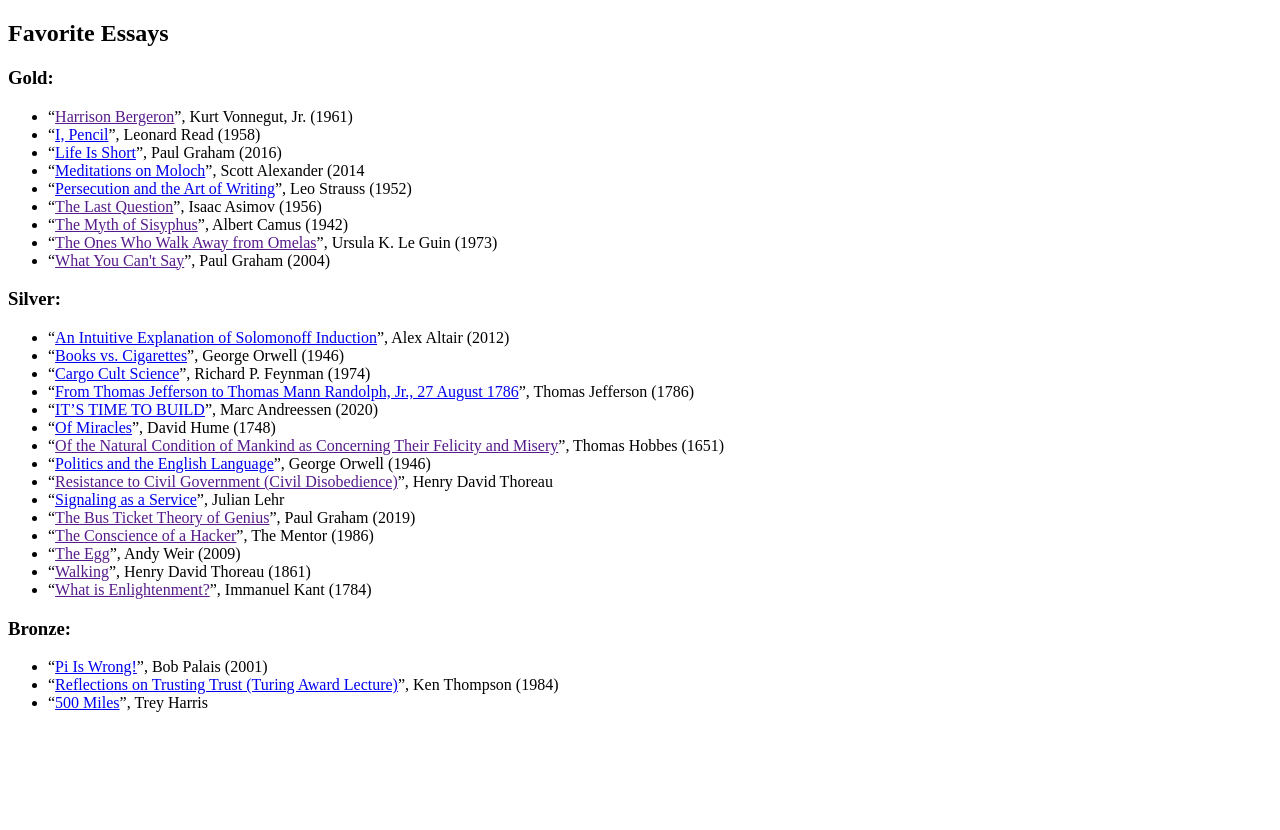
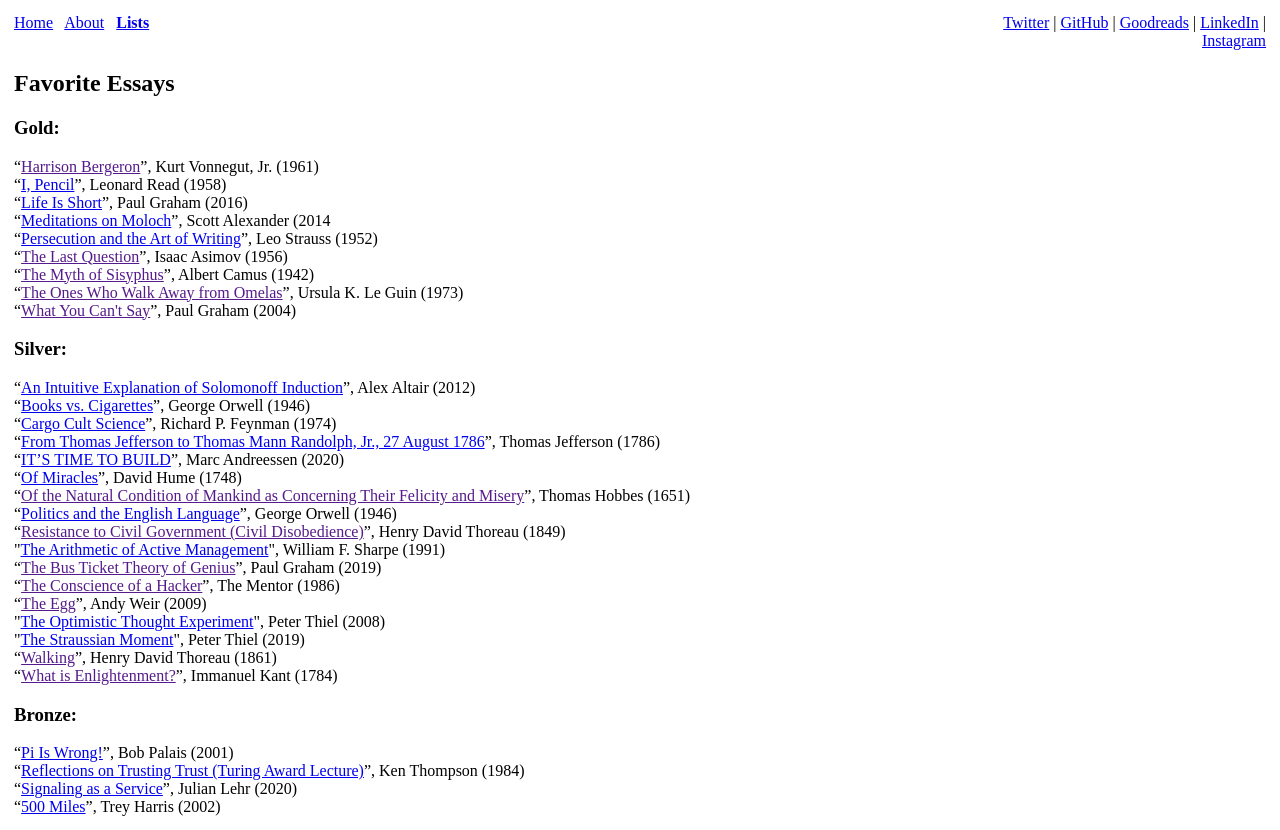
Before and after one commit to GrantStenger/grantstenger.com, a Flask app: page /essays in a window 1280 px wide. Before the commit the page ends 712 px from the top, so only its background shows below. Run offline with Flask 2, Linux system fonts and the light colour scheme.

Commit message:
updating content

```diff
--- a/templates/about.html
+++ b/templates/about.html
@@ -25,8 +25,9 @@
   <div class="center">
     <h1>About Me</h1>
     <p>I'm currently a senior at USC studying Computer Science and Applied Math.</p>
-    <p>I like Audible, machine learning, quant finance, albums, genetics, poker, grappling, physics, and playing with animals.</p>
-    <p>I also like to slackline, ski, travel, skate, rock climb, draw, dance, write code, and make lists.</p>
+    <p>I like to make lists, rock climb, slackline, ski, travel, skate, draw, dance, grapple, write code, and play with small animals.</p>
+    <p>I like also enjoy Audible, machine learning, quant finance, primatology, albums, poker, physics, and genetics.</p>
+    <!-- <p>I also like to slackline, ski, travel, skate, rock climb, draw, dance, write code, and make lists.</p> -->
     <p><a href='{{ url_for('lists') }}'>~check out some more lists here~</a></p>
   </div>
 {% endblock %}
--- a/templates/essays.html
+++ b/templates/essays.html
@@ -1,10 +1,28 @@
-<!DOCTYPE html>
-<html lang="en" dir="ltr">
-  <head>
-    <meta charset="utf-8">
+{% extends 'base.html' %}
+
+{% block head %}
   <title>Favorite Essays</title>
-  </head>
-  <body>
+{% endblock %}
+
+{% block body %}
+  <div class="topnav">
+    <div class="topnav-row">
+      <div class="nav-left">
+        <a href="{{ url_for('index') }}">Home</a> &nbsp;
+        <a href="{{ url_for('about') }}">About</a></b> &nbsp;
+        <b><a href="{{ url_for('lists') }}">Lists</a></b>
+      </div>
+      <div class="nav-center"></div>
+      <div class="nav-right">
+        <a href='https://twitter.com/grant_stenger'>Twitter</a> |
+        <a href='https://github.com/gstenger98'>GitHub</a> |
+        <a href='https://www.goodreads.com/grant-stenger'>Goodreads</a> |
+        <a href='https://www.linkedin.com/in/grant-stenger/'>LinkedIn</a> |
+        <a href='https://www.instagram.com/grant.stenger/'>Instagram</a>
+      </div>
+    </div>
+  </div>
+
   <h2>Favorite Essays</h2>
   <h3>Gold:</h3>
   <ul>
@@ -29,11 +47,13 @@
     <li>“<a href='https://a16z.com/2020/04/18/its-time-to-build/'>Of Miracles</a>”, David Hume (1748)</li>
     <li>“<a href=''>Of the Natural Condition of Mankind as Concerning Their Felicity and Misery</a>”, Thomas Hobbes (1651)</li>
     <li>“<a href='https://www.orwell.ru/library/essays/politics/english/e_polit/'>Politics and the English Language</a>”, George Orwell (1946)</li>
-      <li>“<a href=''>Resistance to Civil Government (Civil Disobedience)</a>”, Henry David Thoreau</li>
-      <li>“<a href='https://julian.digital/2020/03/28/signaling-as-a-service/'>Signaling as a Service</a>”, Julian Lehr</li>
+    <li>“<a href=''>Resistance to Civil Government (Civil Disobedience)</a>”, Henry David Thoreau (1849)</li>
+    <li>"<a href='https://web.stanford.edu/~wfsharpe/art/active/active.htm'>The Arithmetic of Active Management</a>", William F. Sharpe (1991)</li>
     <li>“<a href=''>The Bus Ticket Theory of Genius</a>”, Paul Graham (2019)</li>
     <li>“<a href=''>The Conscience of a Hacker</a>”, The Mentor (1986)</li>
     <li>“<a href=''>The Egg</a>”, Andy Weir (2009)</li>
+    <li>"<a href='https://www.hoover.org/research/optimistic-thought-experiment'>The Optimistic Thought Experiment</a>", Peter Thiel (2008)</li>
+    <li>"<a href='https://www.evernote.com/shard/s542/client/snv?noteGuid=46c636b6-b404-45df-ab0a-1f84c6fdc8c2&noteKey=7c94233539b8258d72b395a063f3c589&sn=https://www.evernote.com/shard/s542/sh/46c636b6-b404-45df-ab0a-1f84c6fdc8c2/7c94233539b8258d72b395a063f3c589&title=That+Essay'>The Straussian Moment</a>", Peter Thiel (2019)</li>
     <li>“<a href=''>Walking</a>”, Henry David Thoreau (1861)</li>
     <li>“<a href=''>What is Enlightenment?</a>”, Immanuel Kant (1784)</li>
   </ul>
@@ -42,8 +62,8 @@
   <ul>
     <li>“<a href='http://www.math.utah.edu/~palais/pi.pdf'>Pi Is Wrong!</a>”, Bob Palais (2001)</li>
     <li>“<a href='https://cs155.stanford.edu/papers/thompson.pdf'>Reflections on Trusting Trust (Turing Award Lecture)</a>”, Ken Thompson (1984)</li>
-      <li>“<a href='http://web.mit.edu/jemorris/humor/500-miles'>500 Miles</a>”, Trey Harris</li>
+    <li>“<a href='https://julian.digital/2020/03/28/signaling-as-a-service/'>Signaling as a Service</a>”, Julian Lehr (2020)</li>
+    <li>“<a href='http://web.mit.edu/jemorris/humor/500-miles'>500 Miles</a>”, Trey Harris (2002)</li>
   </ul>
 
-  </body>
-</html>
+{% endblock %}
--- a/templates/gifts.html
+++ b/templates/gifts.html
@@ -29,16 +29,16 @@
     <li><a href='https://www.amscope.com/stereo-microscopes/7x-45x-stereo-binocular-microscope-with-14-pillar-stand-64-led-ring-light.html'>Binocular Stereo Microscope</a></li>
     <li><a href='https://www.apple.com/shop/buy-ipad/ipad-pro'>iPad</a> for notes and paper reading</li>
     <li>Equity in <a href='https://recurrency.ai/'>Recurrency</a> (talk to <a href='mailto:sam@recurrency.ai'>Sam</a>)</li>
-    <li><a href='https://www.coinbase.com/'>Bitcoin</a> (<a href='https://coinmarketcap.com/'>or your favorite cryptocurrency</a>)</li>
     <li><a href='https://ouraring.com/'>Oura Ring</a></li>
     <li>Physical Gold</li>
     <li>Land / Real Estate</li>
+    <li><a href='https://www.coinbase.com/'>BTC</a>, <a href='https://www.coinbase.com/'>ETH</a>, or <a href='https://coinmarketcap.com/'>your favorite cryptocurrency</a></li>
+    <li>Hair Clippers (I started cutting hair in quarentine and really enjoy it.)</li>
   </ul>
 
   <h4>Books</h4>
   <ul>
     <li><a href='https://www.amazon.com/Elements-Statistical-Learning-Prediction-Statistics/dp/0387848576'>The Elements of Statistical Learning</a>, Jerome H. Friedman, Robert Tibshirani, and Trevor Hastie (2001)</li>
-    <li><a href='https://www.amazon.com/Probabilistic-Reasoning-Intelligent-Systems-Representation/dp/1558604790'>Probabilistic Reasoning in Intelligent Systems: Networks of Plausible Inference</a>, Judea Pearl (1988)</li>
     <li><a href='https://www.amazon.com/Principles-Quantum-Mechanics-International-Monographs/dp/0198520115'>The Principles of Quantum Mechanics</a>, Paul Dirac (1930)</li>
     <li><a href='https://www.amazon.com/Mathematical-Foundations-Quantum-Mechanics-Neumann/dp/0691028931'>Mathematical Foundations of Quantum Mechanics</a>, John Von Neumann (1955)</li>
     <li><a href='https://www.amazon.com/Monetary-History-United-States-1867-1960/dp/0691003548'>A Monetary History of the United States, 1867-1960</a>, Milton Friedman (1963)</li>
@@ -46,6 +46,7 @@
     <li><a href='https://www.amazon.com/Road-Reality-Complete-Guide-Universe/dp/0679776311'>The Road to Reality: A Complete Guide to the Laws of the Universe</a>, Roger Penrose (2004)</li>
     <li><a href='https://www.amazon.com/Barbarians-Gate-Fall-RJR-Nabisco-ebook/dp/B000FC10QG'>Barbarians at the Gate: The Fall of RJR Nabisco</a>, Bryan Burrough (1989)</li>
     <li><a href='https://www.amazon.com/History-Economic-Theory-Contributions-1720-1980/dp/0801849764'>A History of Economic Theory: Classic Contributions, 1720-1980</a>, Jürg Niehans (1994)</li>
+    <li><a href='https://www.amazon.com/Probabilistic-Reasoning-Intelligent-Systems-Representation/dp/1558604790'>Probabilistic Reasoning in Intelligent Systems: Networks of Plausible Inference</a>, Judea Pearl (1988)</li>
     <li><a href='https://www.amazon.com/Reinforcement-Learning-Introduction-Adaptive-Computation/dp/0262193981'>Reinforcement Learning: An Introduction</a>, Andrew Barto and Richard S. Sutton (1992)</li>
     <li><a href='https://www.amazon.com/Origin-Species-150th-Anniversary/dp/0451529065'>On the Origin of Species</a>, Charles Darwin (1896)</li>
     <li><a href='https://www.amazon.com/Energy-Civilization-History-MIT-Press/dp/0262035774'>Energy and Civilization: A History</a>, Vaclav Smil (2017)</li>
```
Also changed, not shown: templates/lists.html (+4 -3 lines). Lines whose indentation alone changed are shown as unchanged.
